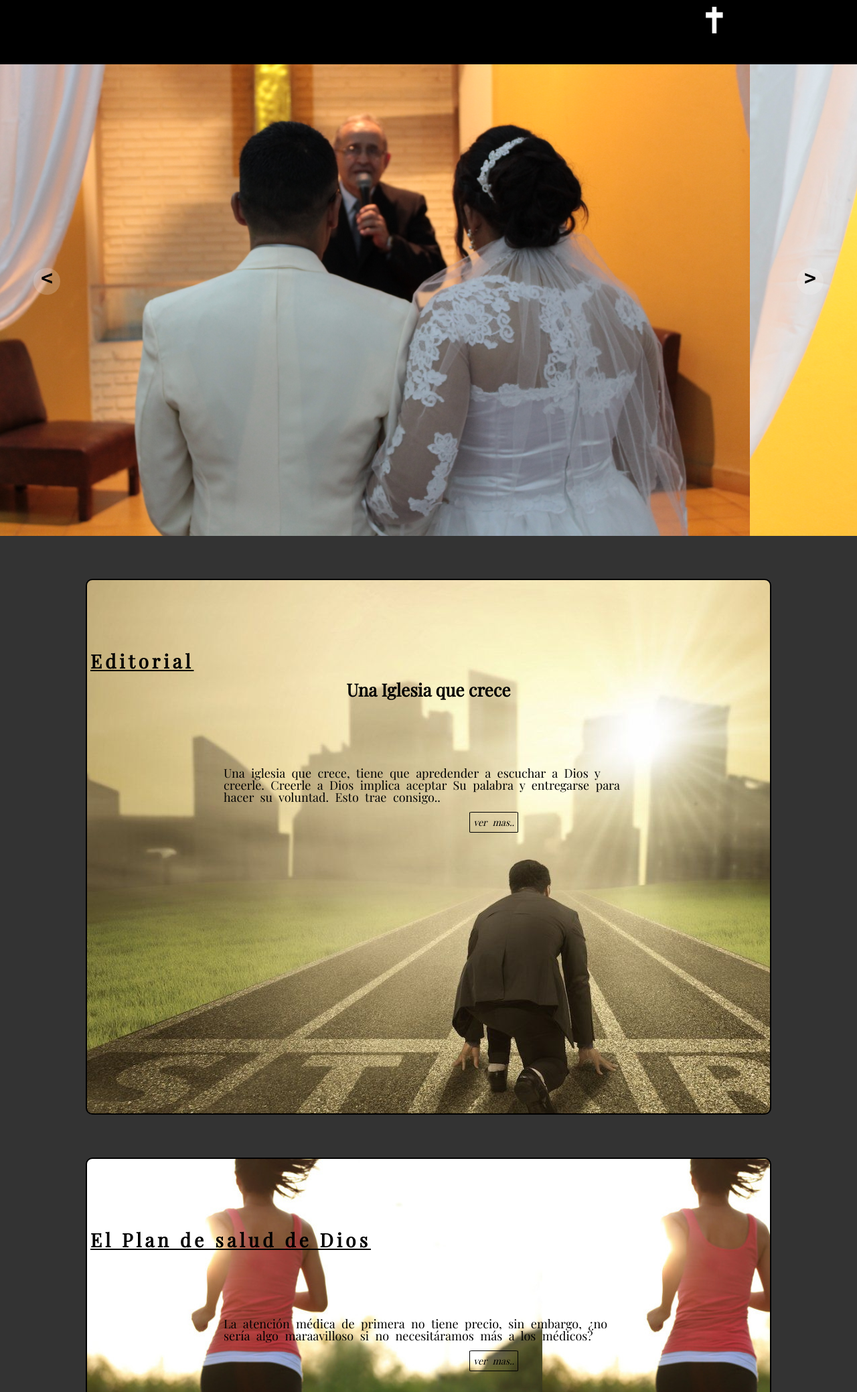
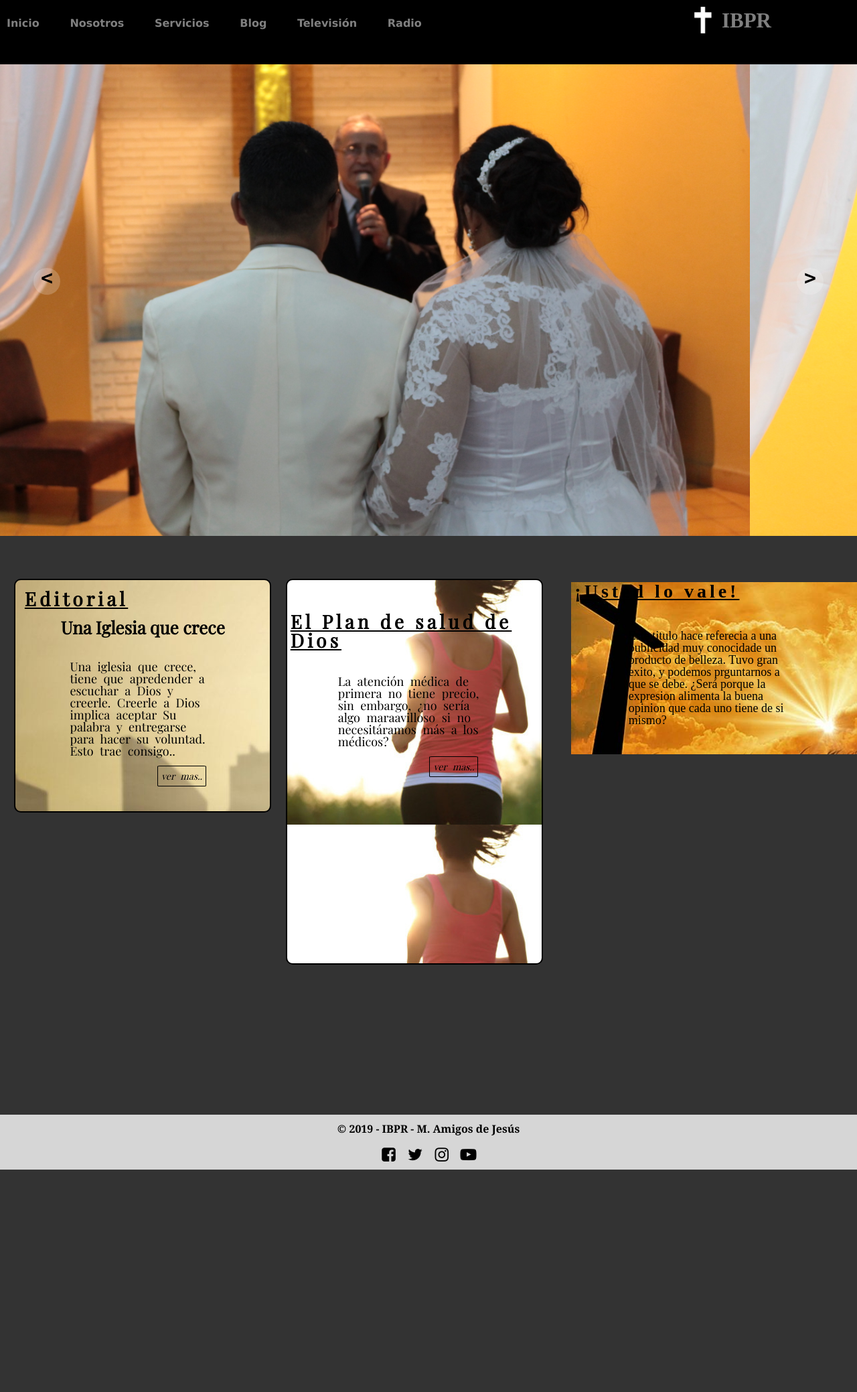
Before and after one commit to rickyMelida/panambireta, a PHP site: page / in a window 1280 px wide. Shown: the top 2078 px of the page at 67% size. After the commit the page ends 1746 px from the top, so only its background shows below. Run offline with PHP 8.4, Linux system fonts and the light colour scheme; some web fonts are replaced.

Commit message:
Se editan estilos de acuerdo a lo agregado

```diff
--- a/css/contenidos.css
+++ b/css/contenidos.css
@@ -32,6 +32,10 @@
   /*margin: 15%;*/
   height: auto;
   padding-top: 10% ;
+}
+
+.cont_evan {
+    background-image: url("../imagenes/salvacion.jpg");
 }
 
 #redes_soc {
@@ -75,3 +79,29 @@ p i:hover {
   background: rgba(255, 255, 255, 0.5);
   cursor: pointer;
 }
+
+
+@media(min-width: 1024px) {
+  #content {
+    display: flex;
+    width: 100%;
+  }
+
+  .contenido {
+    width: 100%;
+  }
+
+  .cont_info, .cont_editorial {
+    width: 90%;
+  }
+
+  .cont_info {
+    height: 72vh;
+  }
+  .cont_editorial{
+    margin-left: 5%;
+    padding: 2%;
+    height: auto;
+  }
+
+}
--- a/css/estilo.css
+++ b/css/estilo.css
@@ -71,7 +71,6 @@ header h2 {
 
 #btn-menu:checked ~ .menu {
 	margin-left: 10%;
-
 }
 
 section aside {
@@ -92,7 +91,11 @@ section aside {
 	padding: 20px 0;
 }
 
-/*Si el tamaño es de 1024px para arriba*/
+#serv:hover {
+	cursor: pointer;
+}
+
+/*--------------Si el tamaño es de 1024px para arriba--------------------*/
 @media(min-width: 1024px) {
 
 
@@ -102,9 +105,9 @@ section aside {
 		margin-top: 10px;
 	}
 
-	h1 {
-		margin-right: -25px;
+	.titulos {
 		font-size: 31px;
+		color: rgba(255, 255, 255, 0.5);
 	}
 
 	h2 {
@@ -117,8 +120,8 @@ section aside {
     }
 
     header {
-       	background: rgb(0, 0, 0);
-    	height: 12vh;
+    	background: rgb(0, 0, 0);
+			height: 12vh;
     }
 
     .menu {
@@ -127,16 +130,18 @@ section aside {
 
     .menu ul {
     	display: flex;
-		flex-direction: row;
-		float: left;
+			flex-direction: row;
+			float: left;
     }
 
     .menu ul a {
-    	/*margin-right: 5%;*/
+    	margin-right: 5%;
     	margin-left: 0;
-		font-size: 16px;
-		padding-right: 8%;
+			font-size: 16px;
+			color: rgba(255, 255, 255,0.5);
     }
+
+
 
     #menu_serv {
     	position: absolute;
@@ -145,6 +150,10 @@ section aside {
     	width: 300px;
     }
 
+		#menu_serv li:hover {
+			color: rgba(0, 0, 0, 0.5);
+		}
+
 	#menu_serv li{
 		padding: 5% 0;
 	}
--- a/css/portadas.css
+++ b/css/portadas.css
@@ -56,6 +56,7 @@
 /*Si la pantalla es de tamaño escritorio*/
 @media(min-width: 1024px) {
 
+
     #btn-prev{
         transform: translateX(100%);
     }
```
